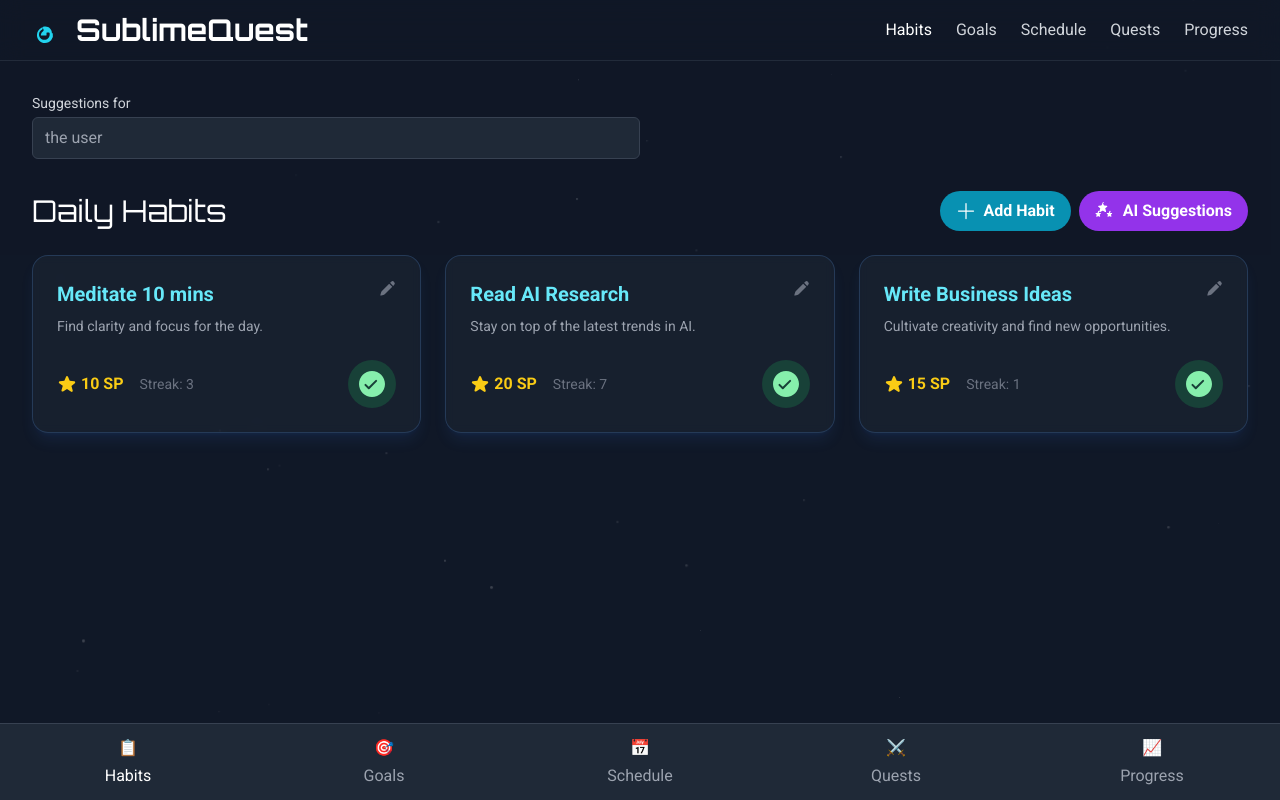
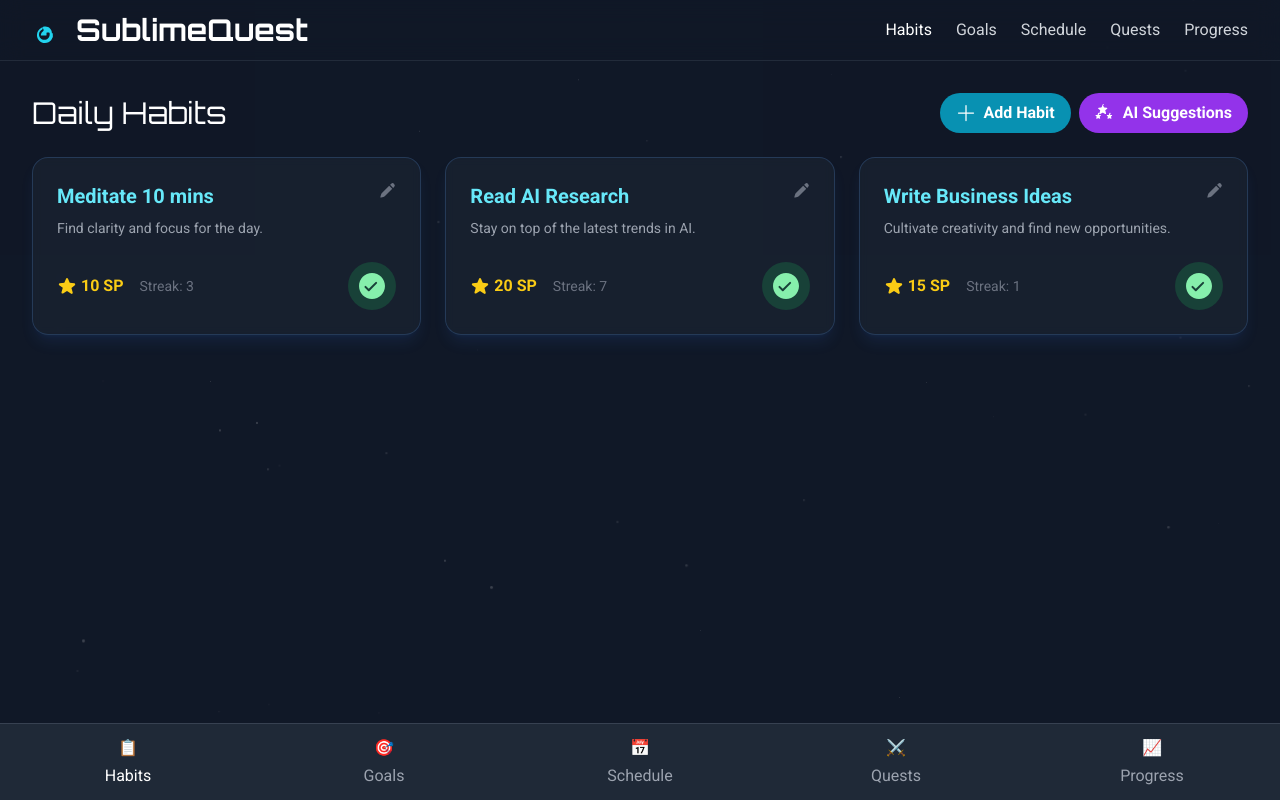
Before and after one commit to jakewoodworth/SublimeApp, a React (Vite) app: page / in a window 1280 px wide. Built offline with nearby package versions, Linux system fonts and the light colour scheme.

Commit message:
Remove suggestion target input

```diff
--- a/App.tsx
+++ b/App.tsx
@@ -94,7 +94,6 @@ const App: React.FC = () => {
     const [isSuggestingQuests, setIsSuggestingQuests] = useState<boolean>(false);
     const [activeQuestId, setActiveQuestId] = useState<string | null>(null);
     const [activeTab, setActiveTab] = useState<'habits' | 'goals' | 'schedule' | 'quests' | 'progress'>('habits');
-    const [suggestionTarget, setSuggestionTarget] = useState<string>('');
 
     // --- Experience & Leveling ---
     const addExperience = useCallback((xp: number) => {
@@ -348,7 +347,7 @@ const App: React.FC = () => {
     const handleSuggestHabits = async () => {
         setIsSuggestingHabits(true);
         try {
-            const suggested = await suggestHabitsForGoals(goals, suggestionTarget);
+            const suggested = await suggestHabitsForGoals(goals);
             const newHabits: Habit[] = suggested.map((s, index) => ({
                 id: `suggested-h-${Date.now()}-${index}`,
                 name: s.name || 'New Habit',
@@ -368,7 +367,7 @@ const App: React.FC = () => {
     const handleSuggestQuests = async () => {
         setIsSuggestingQuests(true);
         try {
-            const suggested = await suggestQuests(goals, habits, suggestionTarget);
+            const suggested = await suggestQuests(goals, habits);
             const newQuests: Quest[] = suggested.map((q, index) => ({
                 id: `q-${Date.now()}-${index}`,
                 ...q,
@@ -453,16 +452,6 @@ const App: React.FC = () => {
                 onTabChange={setActiveTab}
             />
             <main className="p-4 md:p-8 max-w-7xl mx-auto pb-24">
-                <div className="mb-8">
-                    <label className="block text-sm font-medium text-gray-300 mb-1">Suggestions for</label>
-                    <input
-                        type="text"
-                        value={suggestionTarget}
-                        onChange={e => setSuggestionTarget(e.target.value)}
-                        placeholder="the user"
-                        className="w-full md:w-1/2 bg-gray-800 border border-gray-700 rounded-md py-2 px-3 text-white"
-                    />
-                </div>
                 {activeTab === 'progress' && (
                     <div className="mb-8">
                         <div className="flex justify-end mb-4">
```
